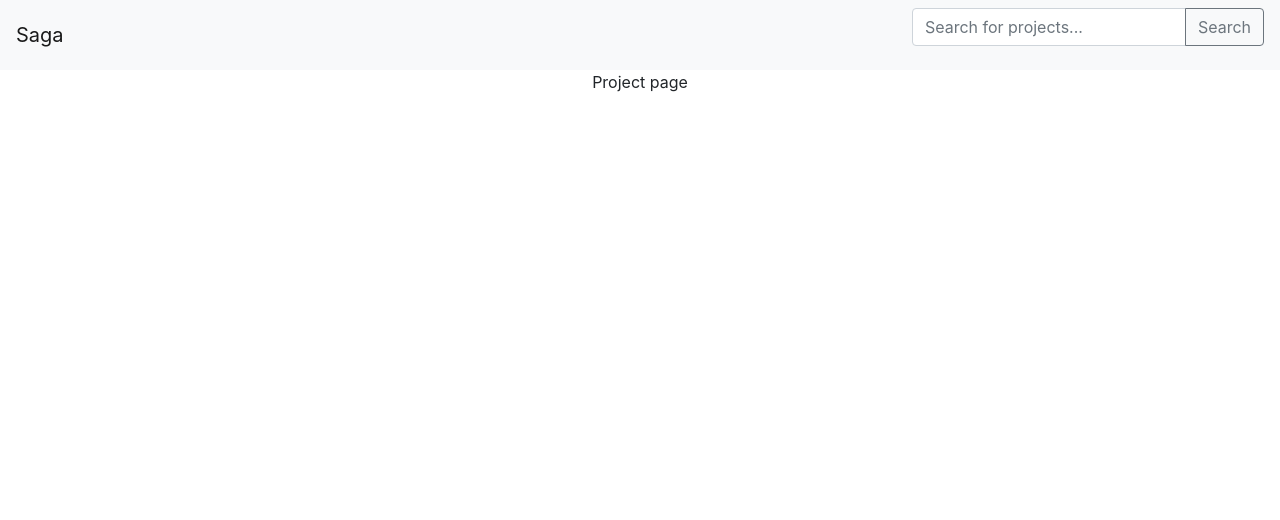
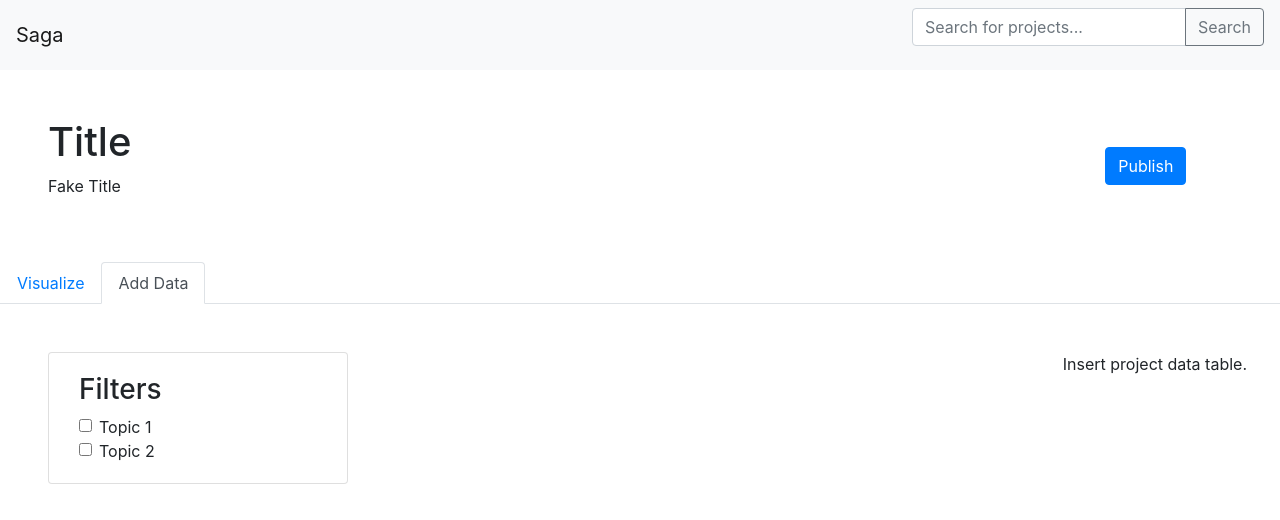
Before and after one commit to josephmannis/saga-ml-client, a React (Create React App) app: page /project in a window 1280 px wide. Shown: the top 520 px of the page. Built offline with nearby package versions, Linux system fonts and the light colour scheme.

Commit message:
added project componnent under /project

```diff
--- a/src/App.tsx
+++ b/src/App.tsx
@@ -9,11 +9,11 @@ import Header from "./components/global/Header";
 import {BrowserRouter as Router, Switch, Route } from 'react-router-dom';
 import ProjectSearch from './components/home/project-search/ProjectSearch';
 import ProjectDashboard from './components/project-dashboard/ProjectDashboard';
-
+import {DashboardState} from "./state/dashboard/reducers";
 
 interface AppProps {
   home: HomeState;
-
+  dashBoard: DashboardState;
 }
 
 const App: React.FC<AppProps> = props => {
@@ -23,7 +23,7 @@ const App: React.FC<AppProps> = props => {
         <Header/>
         <Switch>
           <Route path='/project'>
-            <div>Project page</div>
+            <ProjectDashboard dashBoard={props.dashBoard}/>
           </Route>
           <Route path='/search'>
             <ProjectSearch/>
@@ -39,6 +39,8 @@ const App: React.FC<AppProps> = props => {
 
 const mapStateToProps = (state: AppState) => ({
   home: state.home,
+  dashBoard: state.dashboard
+
 });
 
 export default connect(mapStateToProps)(App);
```
